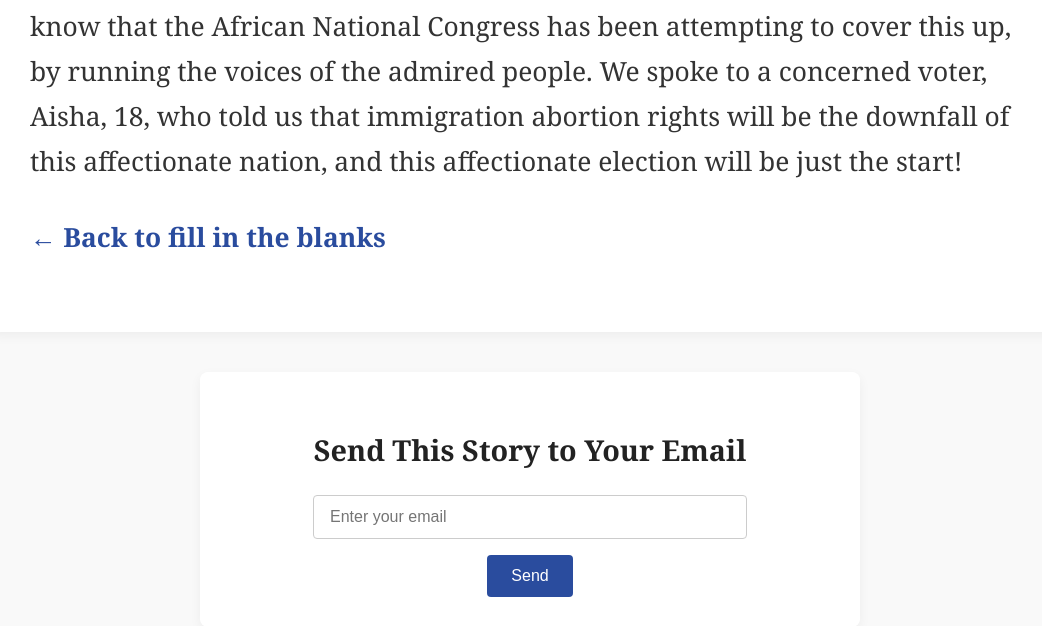
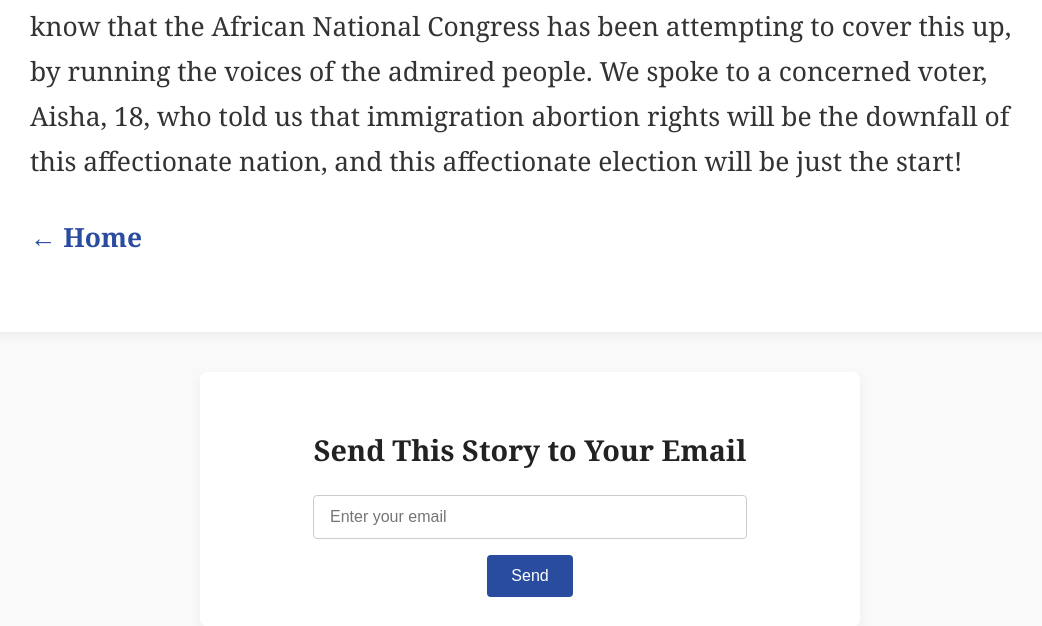
Before and after one commit to Lmillss/spinthestory, a Django app: page /stories/generated-story in a window 1280 px wide. Shown: the part 811-1437 px from the top of the page, without its empty margins (110-1152 px from the left). Run offline with Django 4.2, Linux system fonts and the light colour scheme; data comes from the database, SQL or seed files in the repository.

Commit message:
hotfixes_3

```diff
--- a/posts/templates/posts/generated_stories.html
+++ b/posts/templates/posts/generated_stories.html
@@ -238,7 +238,7 @@
             {{form.Adjective_3}} nation, and this {{form.Adjective_4}} election will be just the start!
         </p>
 
-        <p><a href="polling_panic">← Back to fill in the blanks</a></p>
+        <p><a href="/">← Home</a></p>
     </div>
 
     <div class="email-share-container">
```
